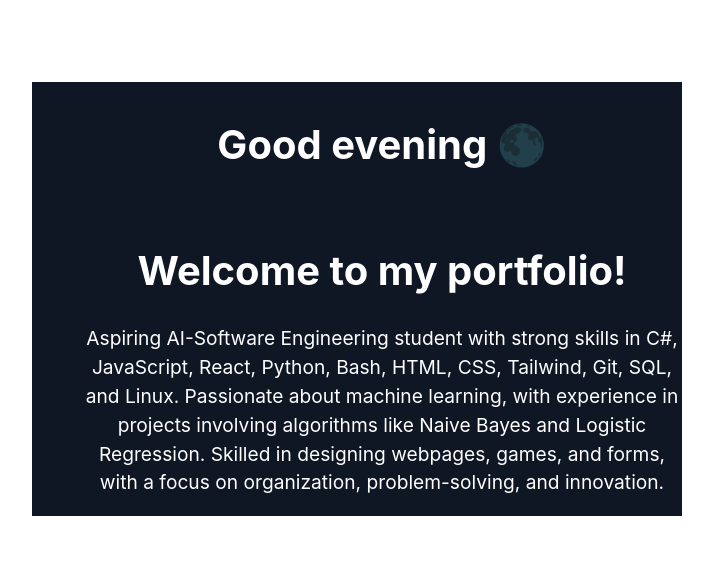
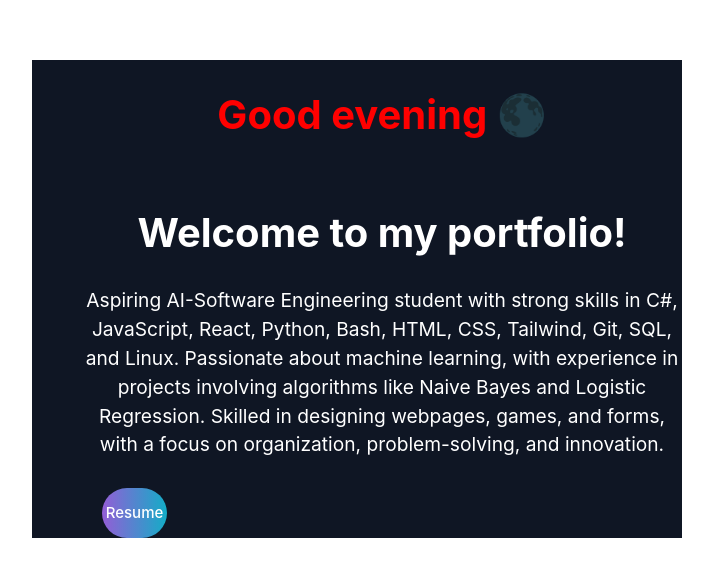
Before and after one commit to marvel987dc/Portfolio, a React (Vite) app: page / in a window 1280 px wide. Shown: the part 101-678 px from the top of the page, without its empty margins (283-996 px from the left). Built offline with nearby package versions, Linux system fonts and the light colour scheme.

Commit message:
download resume

```diff
--- a/src/Components/Intro.jsx
+++ b/src/Components/Intro.jsx
@@ -9,8 +9,8 @@ const IntroSection = styled.section`
 `;
 
 const IntroMessage = styled.h1`
-  font-size: 2rem;
-  margin: 0;
+  font-size: 2.5rem;
+  margin-left: 50px;
   color: ${(props) => props.color};
 `;
 
@@ -28,6 +28,23 @@ const Description = styled.p`
   margin-left: 50px;
 `;
 
+const Button = styled.a`
+  background: linear-gradient(270deg, #13adc7 0%, #6978d1 66.67%, #945dd6 100%);
+  width: 10%;
+  border-radius: 25px;
+  height: 50px;
+  margin-left: 70px;
+  color: white;
+  font-size: 15px;
+  margin-top: 10px;
+  text-align: center;
+  line-height: 50px;
+  text-decoration: none;
+
+  &:hover {
+    background: linear-gradient(270deg, #13adc7 0%, #6978d1 80%, #945dd6 120%);
+  }
+`;
 const Intro = () => {
   const date = new Date();
   const hour = date.getHours();
@@ -48,7 +65,7 @@ const Intro = () => {
 
   return (
     <IntroSection id="intro">
-      <Title color={color}>{message}</Title>
+      <IntroMessage color={color}>{message}</IntroMessage>
       <Title>Welcome to my portfolio!</Title>
       <Description>
         Aspiring AI-Software Engineering student with strong skills in C#,
@@ -58,6 +75,12 @@ const Intro = () => {
         in designing webpages, games, and forms, with a focus on organization,
         problem-solving, and innovation.
       </Description>
+      <Button
+        href="./Data/Juan_Barrero_ResumeCopy.pdf"
+        download="Juan_Barrero_ResumeCopy.pdf"
+      >
+        Resume
+      </Button>
     </IntroSection>
   );
 };
```
Also changed, not shown: 1 other file (tests, documents, lock files or other folders).
